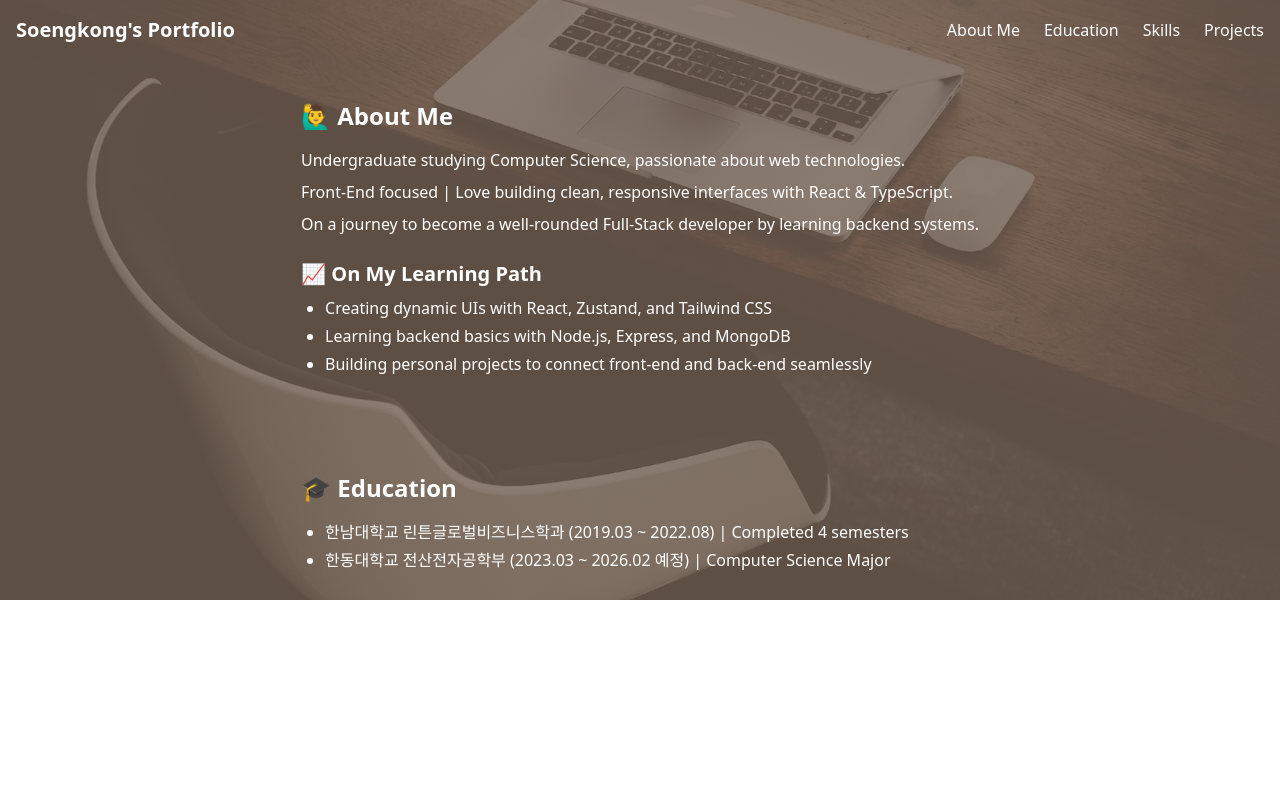
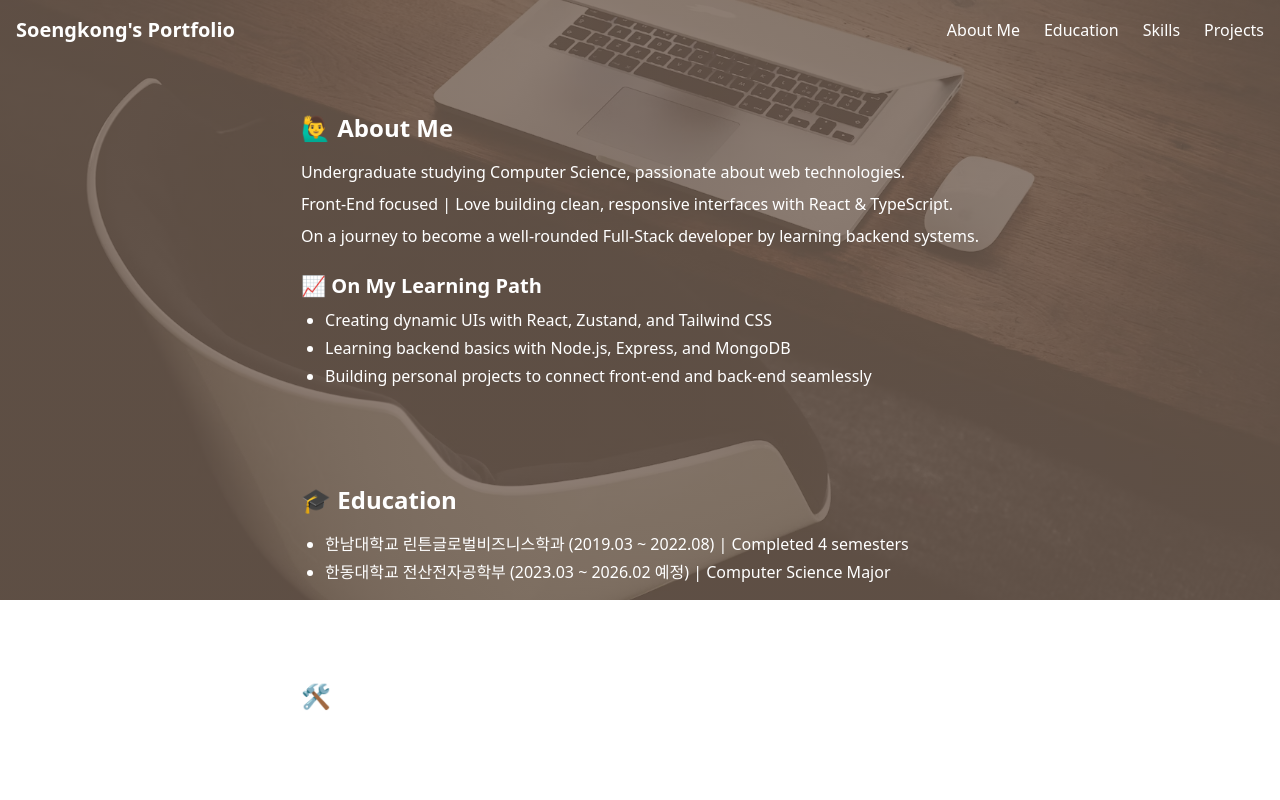
Before and after one commit to seongkong/Portfolio, a React (Create React App) app in the folder seongkong/: page / in a window 1280 px wide. Shown: the top 800 px of the page. Built offline with nearby package versions, Linux system fonts and the light colour scheme.

Commit message:
header fixed

```diff
--- a/seongkong/src/seongkong.tsx
+++ b/seongkong/src/seongkong.tsx
@@ -3,7 +3,7 @@ import banner from './assets/banner.avif';
 
 function Seongkong() {
   return (
-    <div className="relative h-[600px] font-sans text-grey-800 overflow-hidden">
+    <div className="relative h-[600px] font-sans text-grey-800">
       {/* 배경 이미지 + 그라데이션 */}
       <div
         className="absolute inset-0 z-0"
@@ -17,7 +17,7 @@ function Seongkong() {
 
       <div className='relative z-20 flex flex-col min-h-screen'>
         {/* Header */}
-        <header className="bg-transparent px-4 py-4 flex justify-between items-center">
+      <header className="fixed top-0 left-0 right-0 z-30 bg-transparent px-4 py-4 flex justify-between items-center">
         <h1 className="text-xl font-bold text-white">Soengkong's Portfolio</h1>
         <nav className="space-x-6 text-white">
           <a href="#about" className="hover:text-blue-400">About Me</a>
@@ -28,7 +28,7 @@ function Seongkong() {
       </header>
 
         {/* Main Content */}
-        <main className="flex-grow max-w-5xl mx-auto px-4 py-10 space-y-24 text-white">
+        <main className="flex-grow max-w-5xl mx-auto px-4 py-10 pt-28 space-y-24 text-white">
 
           {/* About */}
           <section id="about">
```
Lines whose indentation alone changed are shown as unchanged.
